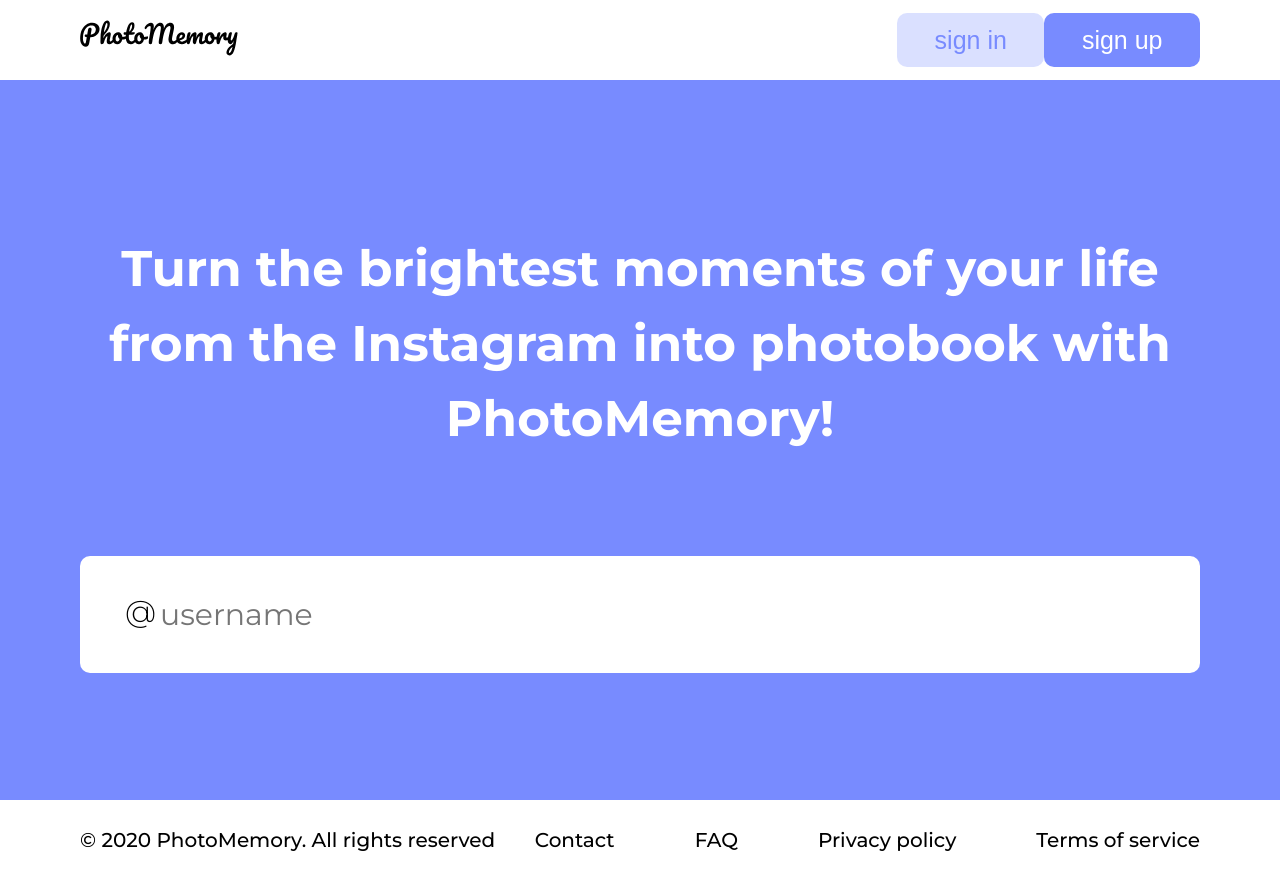
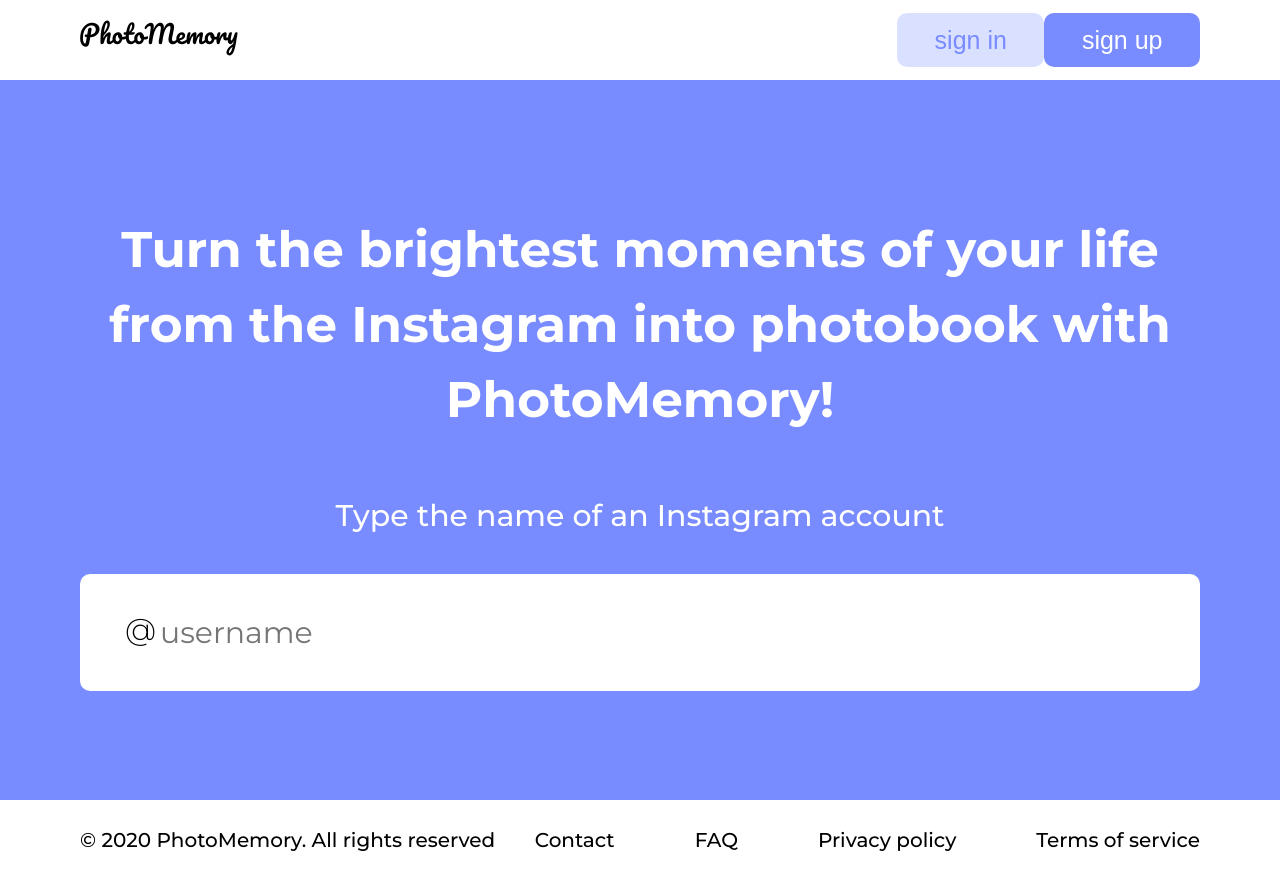
Before and after one commit to floss-order/photomemory, a React (Create React App) app in the folder client/: page / in a window 1280 px wide. Built offline with nearby package versions, Linux system fonts and the light colour scheme.

Commit message:
Created label component and added to the account search input

```diff
--- /dev/null
+++ b/client/src/components/Label.css
@@ -0,0 +1,13 @@
+.label {
+    font-weight: 500;
+}
+
+.label_search-form {
+    display: block;
+    text-align: center;
+    font-size: 1.875rem;
+}
+
+.label_form {
+    font-size: 1.25rem;
+}
--- /dev/null
+++ b/client/src/components/Label.jsx
@@ -0,0 +1,30 @@
+import React from 'react'
+import classNames from 'classnames'
+import PropTypes from 'prop-types'
+
+import './Label.css'
+
+function Label({ className, text, htmlFor, ...attrs}) {
+    const classes = classNames(
+        'label',
+        className
+    )
+
+    return (
+        <label className={classes} htmlFor={htmlFor} {...attrs}>{text}</label>
+    )
+}
+
+Label.propTypes = {
+    className: PropTypes.string,
+    text: PropTypes.string,
+    htmlFor: PropTypes.string
+}
+
+Label.defaultProps = {
+    className: '',
+    text: 'label',
+    htmlFor: ''
+}
+
+export default Label
--- a/client/src/pages/Home.jsx
+++ b/client/src/pages/Home.jsx
@@ -1,6 +1,7 @@
 import React, { useState, useRef } from 'react'
 
 import './Home.css'
+import Label from '../components/Label'
 import Input from '../components/Input'
 import UsernameCard from '../components/UsernameCard'
 
@@ -41,7 +42,19 @@
                     into photobook with PhotoMemory!
                 </h1>
                 <form className="search-form" onSubmit={handleSubmit}>
-                    <Input className="input_search-form" placeholder="username" type="text" value={value} onChange={e => {setValue(e.target.value)} } />
+                    <Label
+                        className="label_search-form"
+                        htmlFor="input_search-form"
+                        text="Type the name of an Instagram account"
+                    />
+                    <Input
+                        id="input_search-form"
+                        className="input_search-form"
+                        placeholder="username"
+                        type="text"
+                        value={value}
+                        onChange={e => {setValue(e.target.value)} }
+                    />
                     <span className="search-form__input-badge">@</span>
                 </form>
             </section>
```
